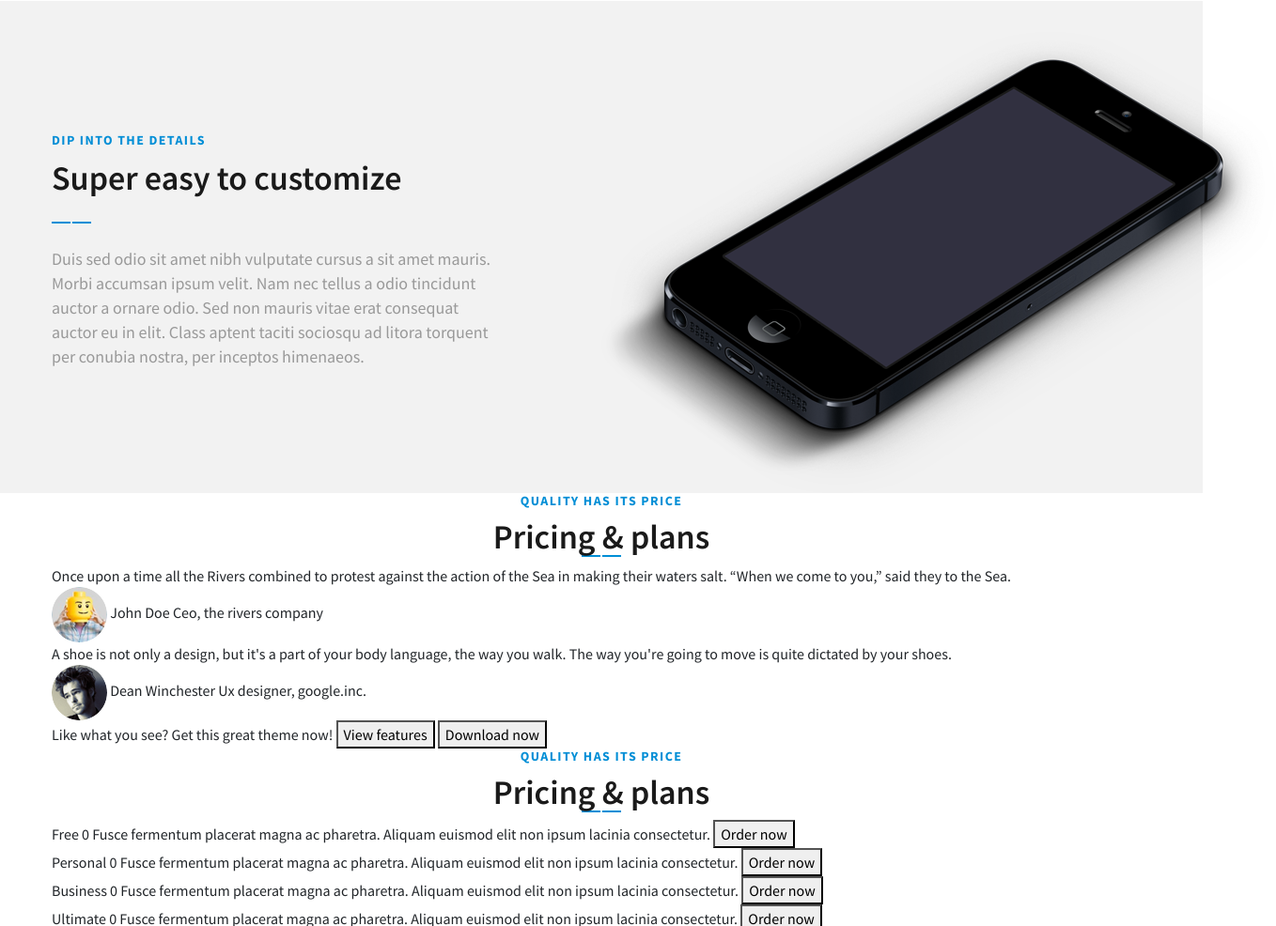
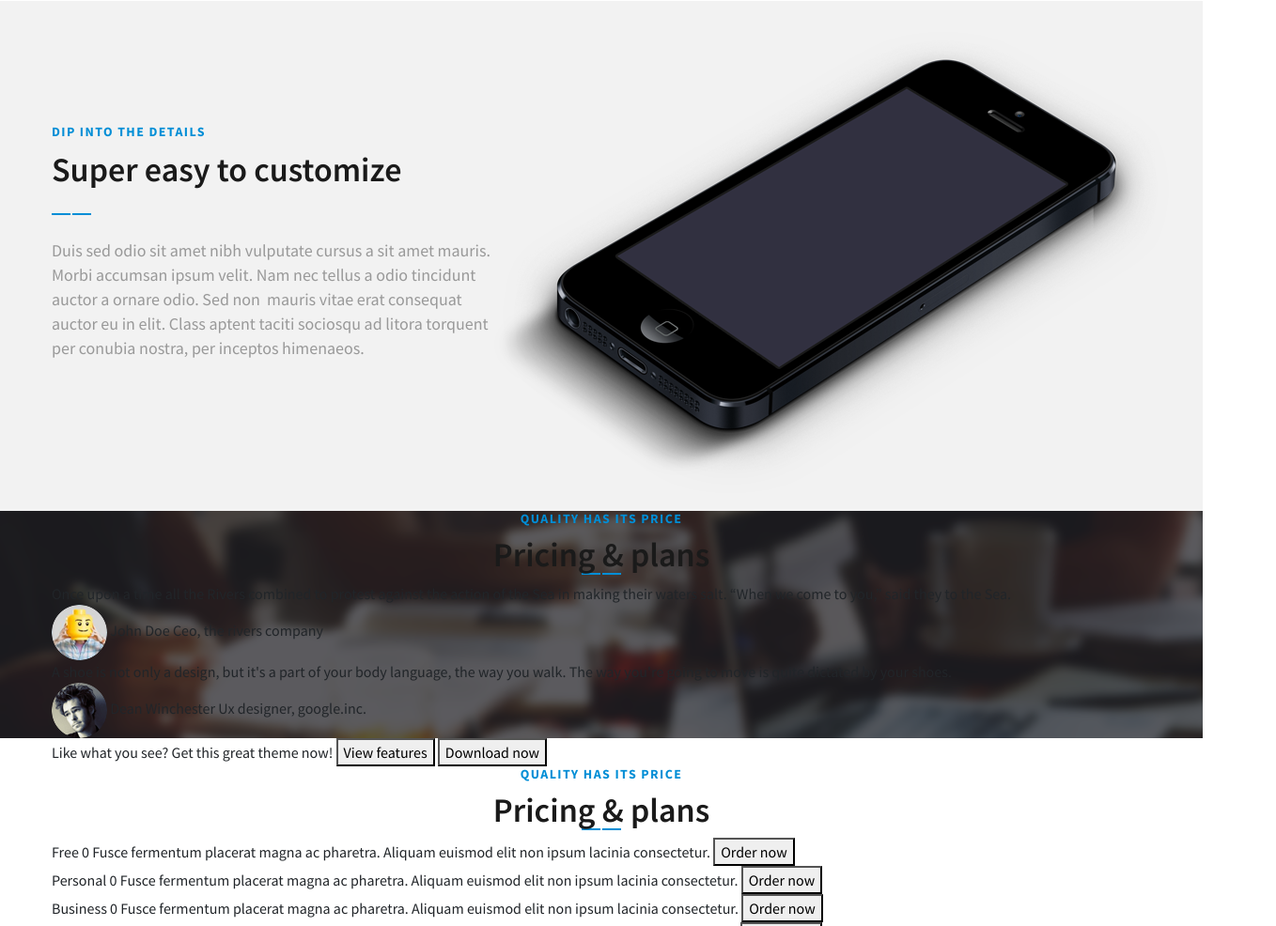
Before and after one commit to ReINFaTe/htmlcss_5, a website: page index.html in a window 1280 px wide. Shown: the part 1920-2906 px from the top of the page at 94% size, 1358 px wide, since content can reach past the window. Drawn offline with nearby package versions, Linux system fonts and the light colour scheme.

Commit message:
third block

```diff
--- a/index.html
+++ b/index.html
@@ -119,16 +119,16 @@
         <div class="superez-block">
             <div class="container">
                 <div class="row">
-                    <div class="col-6 text my-auto">
+                    <div class="col-5 text">
                         <h3>Dip into the details</h3>
                         <h2>Super easy to customize</h2>
                         <p>
                             Duis sed odio sit amet nibh vulputate cursus a sit amet mauris. Morbi accumsan ipsum velit. Nam nec
-                            tellus a odio tincidunt auctor a ornare odio. Sed non  mauris vitae erat consequat auctor eu in elit.
+                            tellus a odio tincidunt auctor a ornare odio. Sed non &nbsp;mauris vitae erat consequat auctor eu in elit.
                             Class aptent taciti sociosqu ad litora torquent per conubia nostra, per inceptos himenaeos.
                         </p>
                     </div>
-                    <div class="col-6 image">
+                    <div class="col-7 image">
                         <img src="/img/iphone_5.png">
                     </div>
                 </div>
--- /dev/null
+++ b/scss/_comments.scss
@@ -0,0 +1,3 @@
+.comments-block {
+    background-image: url(/img/prostokat.png);
+}
--- a/scss/_superez.scss
+++ b/scss/_superez.scss
@@ -1,15 +1,16 @@
 .superez-block {
     background-color: #f2f2f2;
     padding-top: 33px;
+    height: 543px;
     .image {
         text-align: left;
         padding-right: 0px;
         img {
-            margin-left: 0px;
+            margin-left: -17px;
         }
     }
     .text {
-        padding-top: 00px;
+        margin-top: 98px;
         padding-left: 0px;
         * {
             text-align: left;
@@ -23,7 +24,7 @@
         }
         p {
             margin-top: 25px;
-            padding-right: 100px;
+            padding-right: 10px;
             margin-bottom: 25px;
             font-size: 18px;
             line-height: 26px;
--- a/scss/style.scss
+++ b/scss/style.scss
@@ -11,3 +11,4 @@
 @import "product-overview";
 @import "beautiful";
 @import "superez";
+@import "comments";
```
Also changed, not shown: img/prostokat.png (added), style.css.
